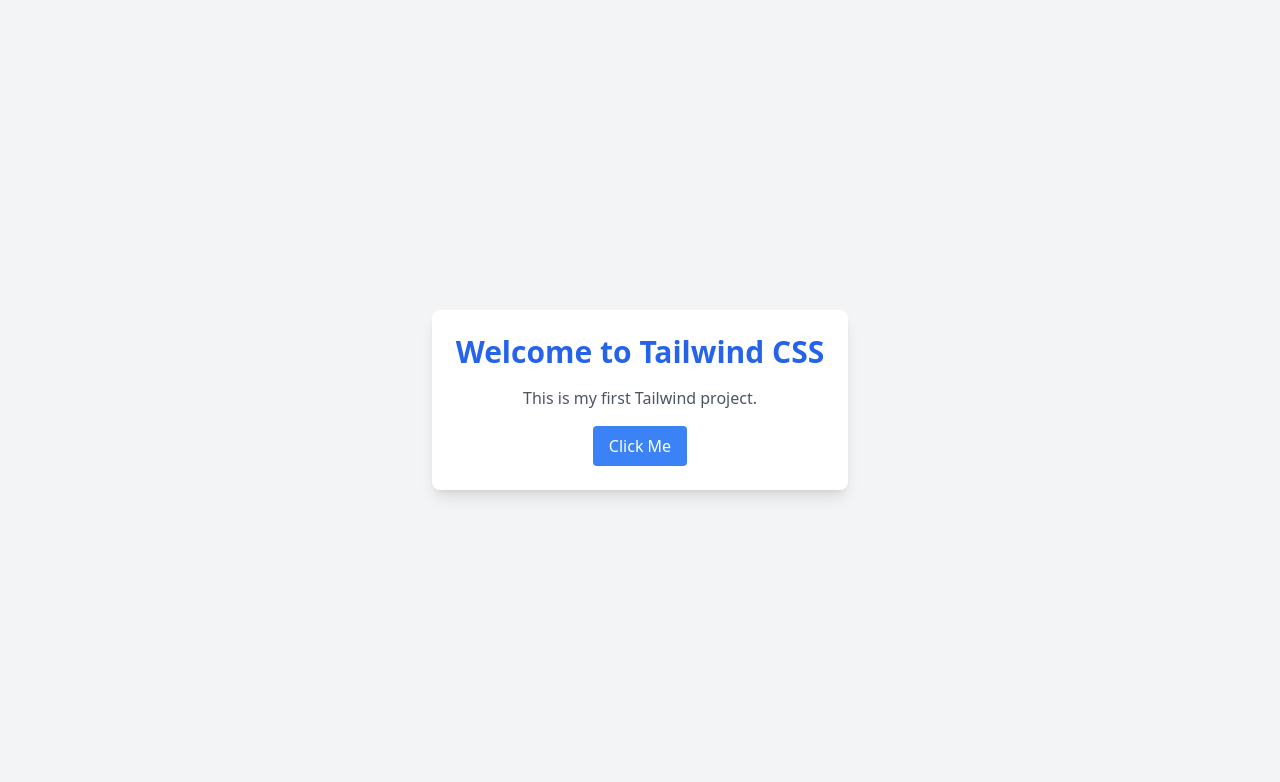
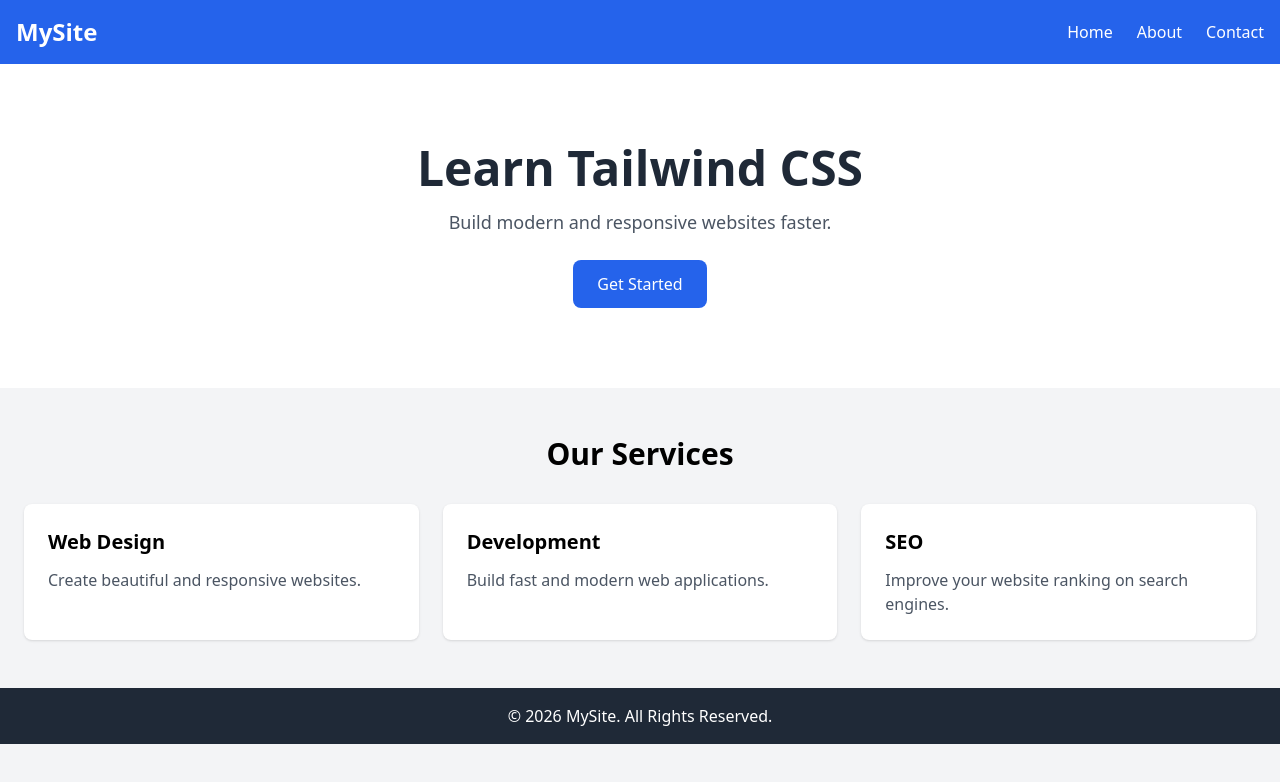
Before and after one commit to Itsyasir64/frontend.practice, a plain HTML site: page index.html in a window 1280 px wide. Drawn offline with nearby package versions, Linux system fonts and the light colour scheme.

Commit message:
Revamp index.html with navbar and service sections
Updated the title and modified the layout to include a navbar and hero section with a call to action. Added a services section with cards and a footer.

```diff
--- a/index.html
+++ b/index.html
@@ -4,23 +4,74 @@
     <meta charset="UTF-8">
     <meta name="viewport" content="width=device-width, initial-scale=1.0">
     <script src="https://cdn.tailwindcss.com"></script>
-    <title>Tailwind Day 1</title>
+    <title>Tailwind Project</title>
 </head>
-<body class="bg-gray-100 flex justify-center items-center h-screen">
+<body class="bg-gray-100">
 
-    <div class="bg-white p-6 rounded-lg shadow-lg text-center">
-        <h1 class="text-3xl font-bold text-blue-600 mb-4">
-            Welcome to Tailwind CSS
-        </h1>
+    <!-- Navbar -->
+    <nav class="bg-blue-600 text-white p-4">
+        <div class="container mx-auto flex justify-between items-center">
+            <h1 class="text-2xl font-bold">MySite</h1>
 
-        <p class="text-gray-600 mb-4">
-            This is my first Tailwind project.
+            <ul class="flex gap-6">
+                <li><a href="#" class="hover:text-gray-200">Home</a></li>
+                <li><a href="#" class="hover:text-gray-200">About</a></li>
+                <li><a href="#" class="hover:text-gray-200">Contact</a></li>
+            </ul>
+        </div>
+    </nav>
+
+    <!-- Hero Section -->
+    <section class="text-center py-20 bg-white">
+        <h2 class="text-5xl font-bold text-gray-800 mb-4">
+            Learn Tailwind CSS
+        </h2>
+
+        <p class="text-gray-600 text-lg mb-6">
+            Build modern and responsive websites faster.
         </p>
 
-        <button class="bg-blue-500 text-white px-4 py-2 rounded hover:bg-blue-700">
-            Click Me
+        <button class="bg-blue-600 text-white px-6 py-3 rounded-lg hover:bg-blue-700">
+            Get Started
         </button>
-    </div>
+    </section>
+
+    <!-- Cards Section -->
+    <section class="container mx-auto py-12 px-6">
+        <h2 class="text-3xl font-bold text-center mb-8">
+            Our Services
+        </h2>
+
+        <div class="grid md:grid-cols-3 gap-6">
+
+            <div class="bg-white p-6 rounded-lg shadow">
+                <h3 class="text-xl font-bold mb-3">Web Design</h3>
+                <p class="text-gray-600">
+                    Create beautiful and responsive websites.
+                </p>
+            </div>
+
+            <div class="bg-white p-6 rounded-lg shadow">
+                <h3 class="text-xl font-bold mb-3">Development</h3>
+                <p class="text-gray-600">
+                    Build fast and modern web applications.
+                </p>
+            </div>
+
+            <div class="bg-white p-6 rounded-lg shadow">
+                <h3 class="text-xl font-bold mb-3">SEO</h3>
+                <p class="text-gray-600">
+                    Improve your website ranking on search engines.
+                </p>
+            </div>
+
+        </div>
+    </section>
+
+    <!-- Footer -->
+    <footer class="bg-gray-800 text-white text-center py-4">
+        <p>&copy; 2026 MySite. All Rights Reserved.</p>
+    </footer>
 
 </body>
 </html>
```
